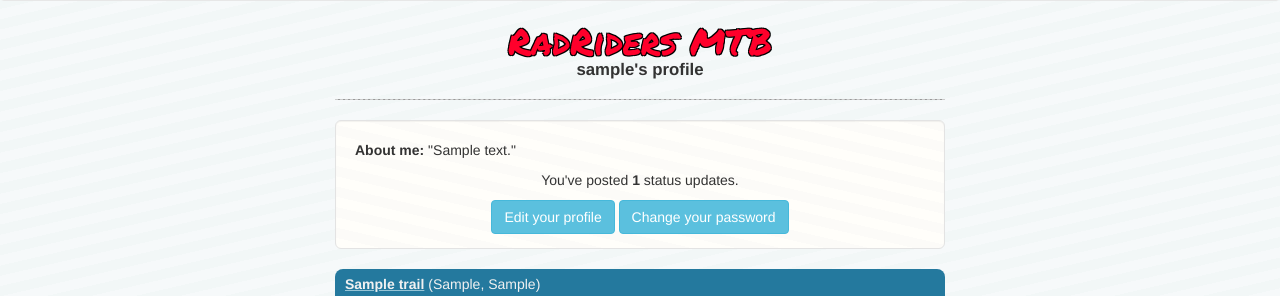
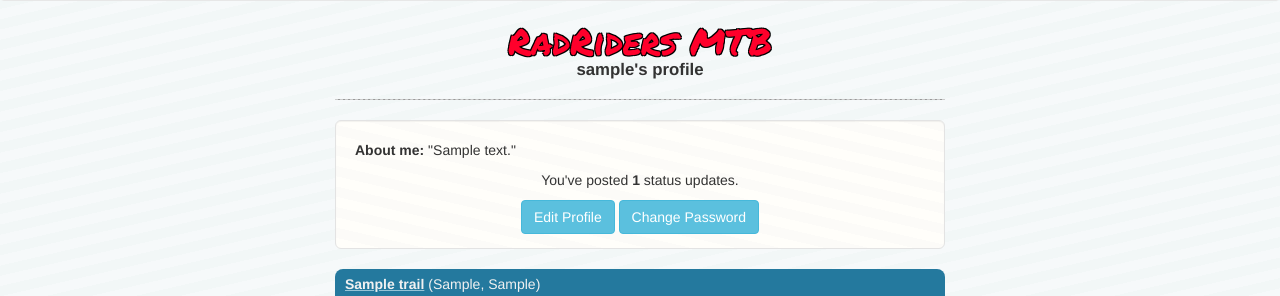
Before and after one commit to jeffreycharters/radriders-real, a Flask app: a page that uses app/users/templates/user.html in a window 1280 px wide. Shown: the part 51-347 px from the top of the page. Run offline with Flask 2, Linux system fonts and the light colour scheme; a user stored in the database is signed in; tables that the repository leaves empty hold one stand-in row (values such as "Sample post"); some libraries are stand-ins or nearby versions.

Commit message:
Update button text for better sizing

```diff
--- a/app/users/templates/user.html
+++ b/app/users/templates/user.html
@@ -9,9 +9,9 @@
     {% if user.about_me %} <p><b>About me:</b> "{{ user.about_me }}"</p> {% endif %}
     <p class="text-center">{% if user == current_user %}You've{% else %}This user has{% endif %} posted <b>{{ total_count }}</b> status updates.</p>
     <p class="text-center">{% if user == current_user %}<a href="{{ url_for('users_bp.edit_profile', user_id=user.id) }}"
-    role="button" class="btn btn-info">Edit your profile</a>
+    role="button" class="btn btn-info">Edit Profile</a>
     <a href="{{ url_for('users_bp.change_password', user_id=user.id) }}"
-    role="button" class="btn btn-info">Change your password</a>
+    role="button" class="btn btn-info">Change Password</a>
     {% endif %}
 </div>
 
```
